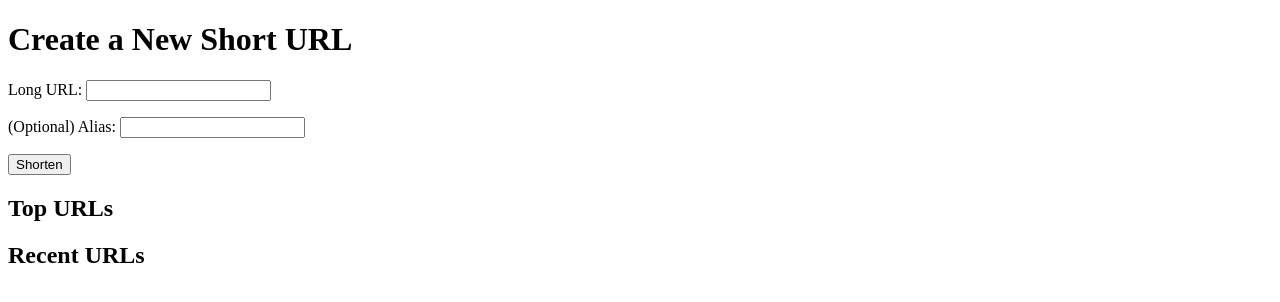
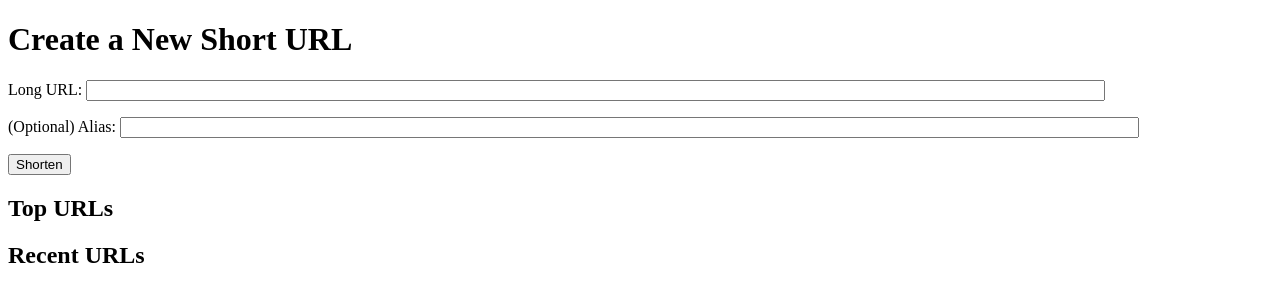
Before and after one commit to mpirnat/chiisai, a Flask app: page /admin/new in a window 1280 px wide. Shown: the top 302 px of the page. Run offline with Flask 2, Linux system fonts and the light colour scheme; data that the repository does not hold is empty.

Commit message:
Makes inputs wider for more comfortable pasting of longer URLs

```diff
--- a/chiisai/templates/new_url.html
+++ b/chiisai/templates/new_url.html
@@ -2,6 +2,11 @@
 <html>
 <head>
 <title>Chiisai: Create a New Short URL</title>
+<style type="text/css">
+    form input[type=text] {
+        width: 80%;
+    }
+</style>
 </head>
 <body>
     <h1>Create a New Short URL</h1>
```
